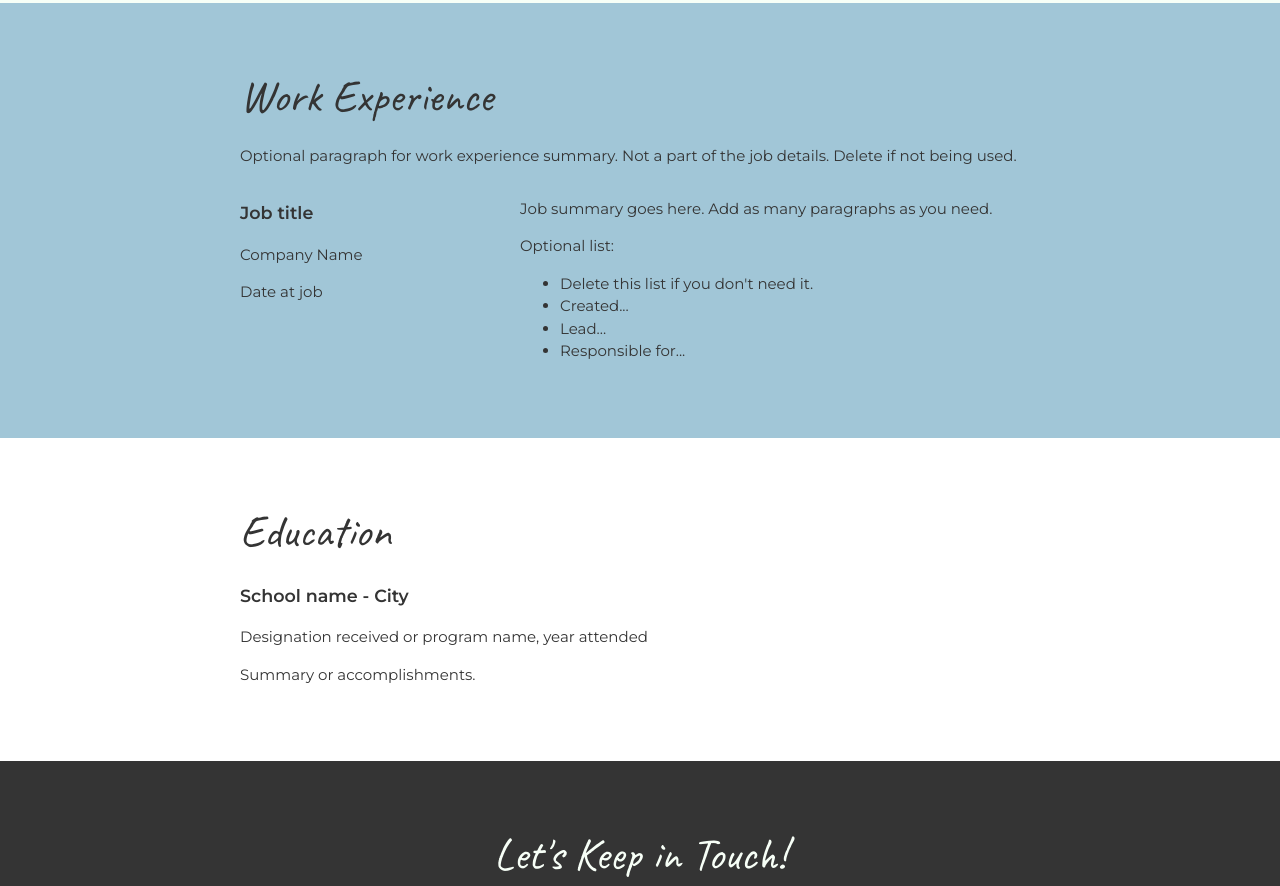
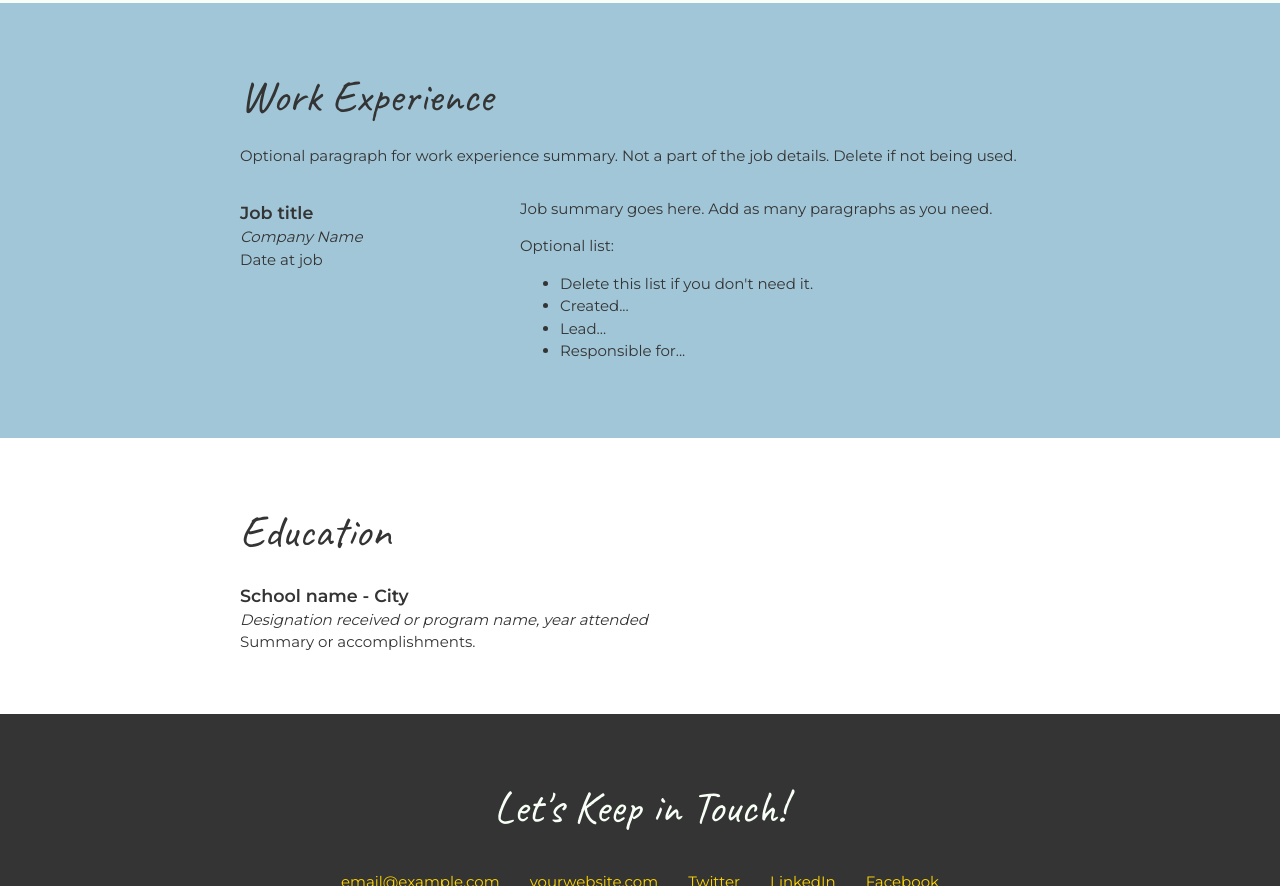
Before and after one commit to Levani1111/css-basics, a plain HTML site: page index.html in a window 1280 px wide. Shown: the part 957-1843 px from the top of the page. Drawn offline with Linux system fonts and the light colour scheme.

Commit message:
combinators

```diff
--- a/css/style.css
+++ b/css/style.css
@@ -57,8 +57,17 @@ body {
     margin: 0 auto;
     padding: 60px 0;
   }
+  /* ***** Update with combinators */
+h3 {
+  margin-bottom: 0;
+}
+  .item-details h3 + p {
+    font-style: italic;
+  }
 
-
+  .item-details h3 ~ p {
+    margin: 0;
+  }
 
   /* Profile
   ------------------------------------*/
--- a/index.html
+++ b/index.html
@@ -39,7 +39,7 @@
 
       <!-- ***********************  WORK EXPERIENCE  *********************** -->
       <section class="work-experience">
-        <div class="content-wrap">
+        <div class="content-wrap item-details">
           <h2>Work Experience</h2>
           <p>Optional paragraph for work experience summary. Not a part of the job details. Delete if not being used.</p>
 
@@ -67,7 +67,7 @@
 
       <!-- ******************  EDUCATION & CERTIFICATIONS ****************** -->
       <section class="education">
-        <div class="content-wrap">
+        <div class="content-wrap item-details">
           <h2>Education</h2>
 
           <!-- Copy this whole <section> block to add more schools. -->
```
